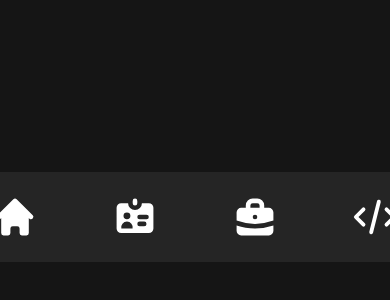
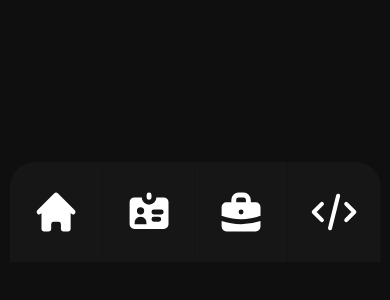
Before and after one commit to Deinart/My-portfolio, a plain HTML site: page index.html in a window 390 px wide. Shown: the part 582-882 px from the top of the page. Drawn offline with Linux system fonts and the light colour scheme.

Commit message:
Ajustando errores de barra

```diff
--- a/CSS/style.css
+++ b/CSS/style.css
@@ -18,7 +18,7 @@
 body {
   font-size: 62.5%;
   height: 1200px;
-  background-color: #151515;
+  background-color: #0F0F0F;
 }
 
 
@@ -40,8 +40,8 @@ body {
     bottom: 0;
     left: 50%;
     transform: translate(-50%, 0);
-    width: 480px;
-    height: 90px;
+    width: 95%;
+    height: 100px;
     border-radius: 30px 30px 0 0;
     z-index: 100;
   }
@@ -61,7 +61,7 @@ body {
     top: 0;
     left: 0;
     width: 100%;
-    height: 90px;
+    height: 100px;
     border: none;
     background: none;
     transition: all .2s linear;
@@ -150,7 +150,7 @@ body {
     width: 100%;
     height: 100%;
     padding: 22px;
-    background-color: #252525;
+    background-color: #161616;
     z-index: 5;
   }
 
```
